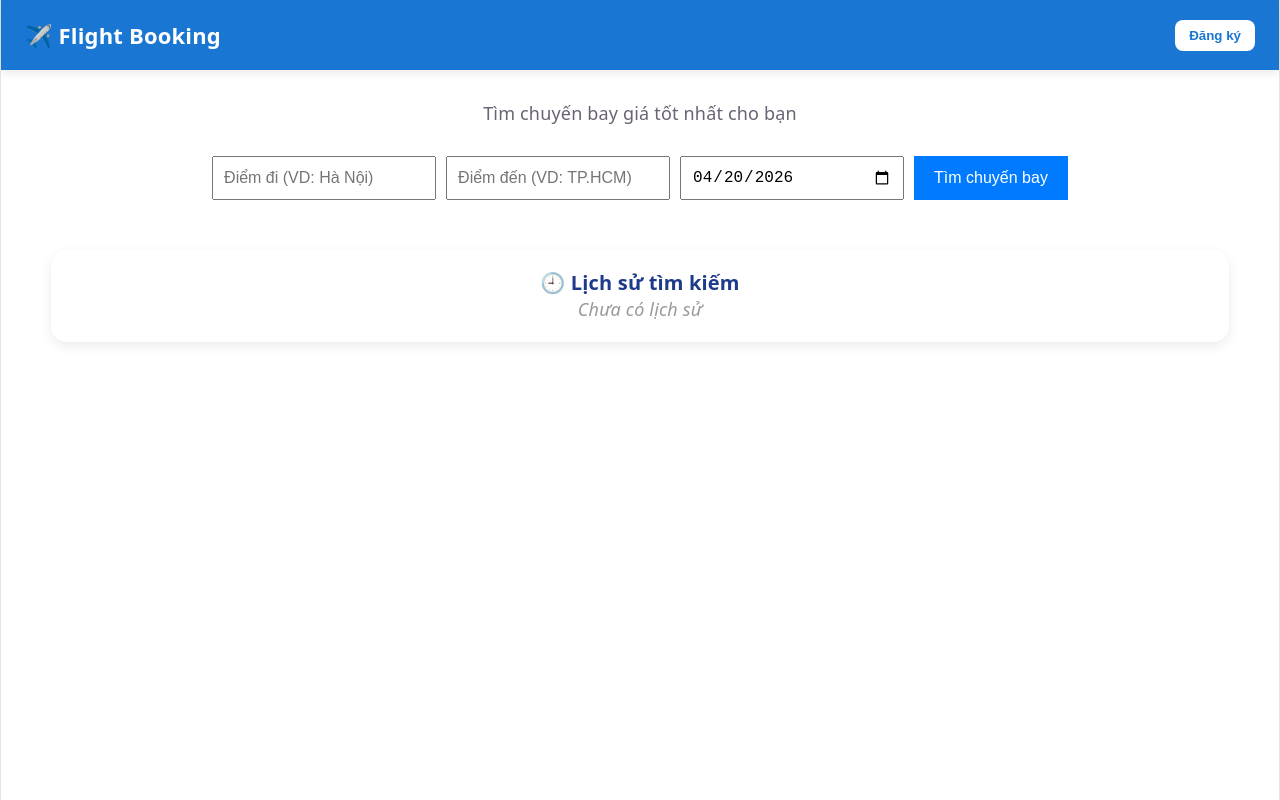
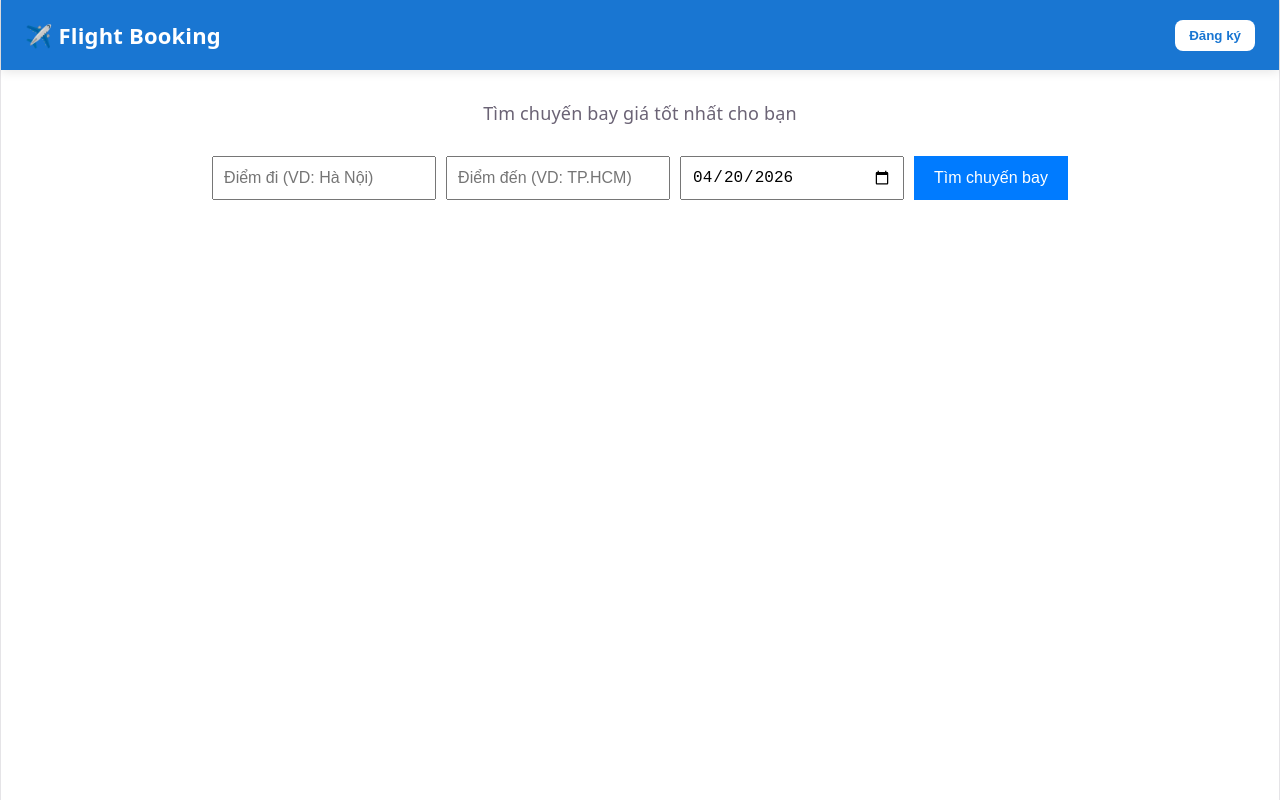
Before and after one commit to khoiln218/flight-booking, a React (Vite) app: page / in a window 1280 px wide. Built offline with nearby package versions, Linux system fonts and the light colour scheme; sample sign-in values are in the browser's storage.

Commit message:
update home

```diff
--- a/src/pages/FlightsPage.tsx
+++ b/src/pages/FlightsPage.tsx
@@ -83,6 +83,7 @@ export default function FlightsPage(): JSX.Element {
             </div>
 
             {/* 🧠 HISTORY */}
+            {history.length > 0 && (
                 <div style={styles.card}>
                     <div style={styles.title}>🕘 Lịch sử tìm kiếm</div>
 
@@ -123,6 +124,7 @@ export default function FlightsPage(): JSX.Element {
                         ))
                     )}
                 </div>
+            )}
         </div>
     );
 }
```
Lines whose indentation alone changed are shown as unchanged.
